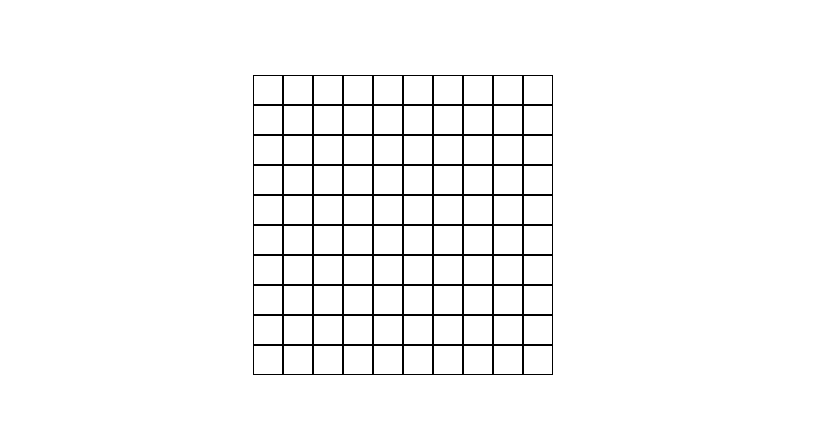
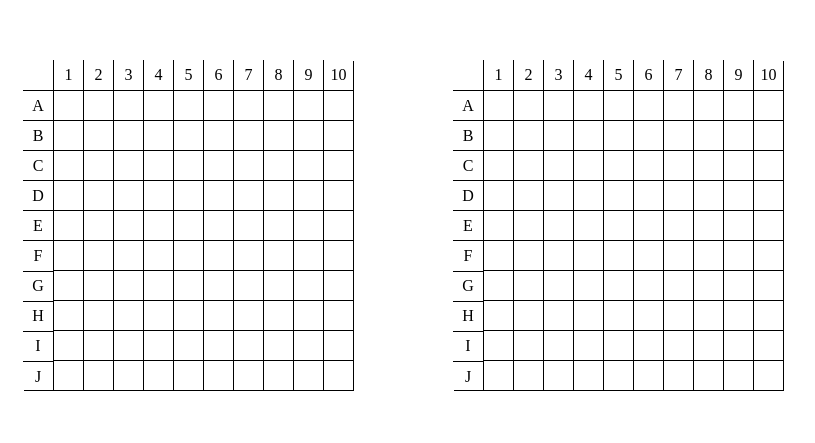
Before and after one commit to Zaltman/project-battleship, a website built with webpack: page dist/index.html in a window 1280 px wide. Shown: the part 175-618 px from the top of the page, without its empty margins (237-1052 px from the left). Built offline with nearby package versions, Linux system fonts and the light colour scheme.

Commit message:
Place ship and receive attack implementation

```diff
--- a/src/index.js
+++ b/src/index.js
@@ -1,42 +1,111 @@
 import _ from 'lodash';
 import './styles.css';
 
-function createShip(length) {
-  function createShip(length) {
+const shipFactory = (length) => {
   let shipSquares = [];
   for (let i = 0; i < length; i++) {
     shipSquares[i] = false;
   }
-    return shipSquares;
-  }
-
-  return {
-    shipSquares: createShip(length),
-    hit: function (whichSquare) {
-      this.shipSquares[whichSquare] = true;
+  const hitProto = {
+    hit: function hit(hitSquareIndex) {
+      this.shipSquares[hitSquareIndex] = true;
     },
-    isSunk: function () {
+  };
+  const isSunkProto = {
+    isSunk: function isSunk() {
       for (let i = 0; i < this.shipSquares.length; i++) {
         if (this.shipSquares[i] == false) return 'ship is not sunk';
       }
       return 'ship has sunk';
     },
   };
-}
-let ship1 = createShip(4);
+  return Object.assign({}, isSunkProto, hitProto, { shipSquares });
+};
+let shipTest = shipFactory(3);
+const squaresObj = {
+  squaresArray: Array(100),
+};
 
 function gameBoardFactory() {
-  function createP1Board() {
+  let mainContainer = document.createElement('div');
+  mainContainer.setAttribute('id', 'mainContainer');
+  document.querySelector('body').appendChild(mainContainer);
+  let createBoard = function () {
+    for (let i = 0; i < 2; i++) {
+      let whichPlayer;
+      let playerContainer = document.createElement('div');
+      if (!document.querySelector('#p1Container')) {
+        playerContainer.setAttribute('id', 'p1Container');
+        whichPlayer = 'player1';
+      } else {
+        playerContainer.setAttribute('id', 'p2Container');
+        whichPlayer = 'player2';
+      }
+      mainContainer.appendChild(playerContainer);
+      (function cordinateColumnF() {
+        let coordinateColumn = document.createElement('div');
+        coordinateColumn.classList.add('coordinateColumn');
+        playerContainer.appendChild(coordinateColumn);
+
+        for (let i = 0; i < 10; i++) {
+          let coordinateSquare = document.createElement('div');
+          coordinateSquare.classList.add('coordinateSquareColumn');
+          coordinateSquare.textContent = String.fromCharCode(i + 65);
+          coordinateColumn.appendChild(coordinateSquare);
+        }
+      })();
+      (function cordinateRowF() {
+        let coordinateRow = document.createElement('div');
+        coordinateRow.classList.add('coordinateRow');
+        playerContainer.appendChild(coordinateRow);
+        for (let i = 0; i < 10; i++) {
+          let coordinateSquare = document.createElement('div');
+          coordinateSquare.classList.add('coordinateSquareRow');
+          coordinateSquare.textContent = i + 1;
+          coordinateRow.appendChild(coordinateSquare);
+        }
+      })();
+      let shipSquaresContainer = document.createElement('div');
+      shipSquaresContainer.classList.add('squaresContainer');
+      playerContainer.appendChild(shipSquaresContainer);
+
+      (function fillWithSquares() {
         for (let i = 0; i < 100; i++) {
           let boardSquare = document.createElement('div');
           boardSquare.classList.add('boardSquare');
-      mainContainer.appendChild(boardSquare);
+          boardSquare.classList.add(whichPlayer);
+          boardSquare.setAttribute('squareId', i);
+          shipSquaresContainer.appendChild(boardSquare);
         }
+      })();
     }
-  createP1Board();
+  };
+  let placeShip = function (shipSize, squareIndex) {
+    let ship = shipFactory(shipSize);
+    for (let i = 0; i < shipSize; i++) {
+      squaresObj.squaresArray[squareIndex + i] = {};
+      squaresObj.squaresArray[squareIndex + i].ship = ship;
+      squaresObj.squaresArray[squareIndex + i].shipSquareHitIndex = i;
     }
+  };
+  let receiveAttack = function (coord) {
+    if (squaresObj.squaresArray[coord]) {
+      let hitIndex = squaresObj.squaresArray[coord].shipSquareHitIndex;
+      squaresObj.squaresArray[coord].ship.hit(hitIndex);
+      console.log(squaresObj.squaresArray[coord].ship.isSunk());
+    } else {
+      squaresObj.squaresArray[coord] = 'missed shot';
+    }
+  };
+  return { createBoard, placeShip, receiveAttack };
+}
+let gameBoard = gameBoardFactory();
+gameBoard.createBoard();
+gameBoard.placeShip(3, 0);
 
-let mainContainer = document.createElement('div');
-mainContainer.setAttribute('id', 'mainContainer');
-document.querySelector('body').appendChild(mainContainer);
-gameBoardFactory();
+gameBoard.receiveAttack(0);
+gameBoard.receiveAttack(1);
+gameBoard.receiveAttack(2);
+gameBoard.receiveAttack(5);
+
+console.log(squaresObj.squaresArray);
--- a/src/ship.js
+++ b/src/ship.js
@@ -1,32 +1,3 @@
-function shipFactory(length) {
-  function createShip(length) {
-    let shipSquares = [];
-    for (let i = 0; i < length; i++) {
-      shipSquares[i] = false;
-    }
-    return shipSquares;
-  }
+const placeShip = (ship1) => [false, false, false];
 
-  return {
-    shipSquares: createShip(length),
-    hit: function (whichSquare) {
-      this.shipSquares[whichSquare] = true;
-    },
-    isSunk: function () {
-      for (let i = 0; i < this.shipSquares.length; i++) {
-        if (this.shipSquares[i] == false) return 'ship is not sunk';
-      }
-      return 'ship has sunk';
-    },
-  };
-}
-
-module.exports = shipFactory;
-// let ship1 = createShip(4);
-// ship1.hit(0);
-// ship1.hit(1);
-// ship1.hit(2);
-// ship1.hit(3);
-// console.log(ship1.isSunk());
-
-// console.log(ship1);
+module.exports = placeShip;
--- a/src/ship.test.js
+++ b/src/ship.test.js
@@ -0,0 +1,5 @@
+const placeShip = require('./ship');
+
+test('place ship on array, 3squares long ship equals to three defined indexes on array', () => {
+  expect(placeShip(ship3)).toBe();
+});
--- a/src/styles.css
+++ b/src/styles.css
@@ -18,13 +18,80 @@ body {
 }
 #mainContainer {
   display: flex;
+  /* justify-content: flex-end; */
+  /* align-items: flex-end; */
+  /* width: 330px; */
+  /* height: 330px; */
+  flex-wrap: wrap;
+}
+
+#p1Container,
+#p2Container {
+  display: flex;
+  /* justify-content: flex-end; */
+  /* align-items: flex-end; */
+  width: 330px;
+  height: 330px;
+  margin: 50px;
+  flex-wrap: wrap;
+  box-shadow: 1px 1px 0px 0px black;
+}
+
+.coordinateRow {
+  display: flex;
+  height: 30px;
+  width: 300px;
+  /* border: solid 1px black; */
+  border-bottom: 0px;
+  flex-grow: 1;
+}
+
+.coordinateSquareRow {
+  display: flex;
+  width: 10%;
+  justify-content: center;
+  align-items: center;
+  border-left: solid 1px black;
+  border-top: 0px;
+  /* margin-left: 1px; */
+  /* padding-left: -1; */
+}
+
+.coordinateSquareColumn {
+  display: flex;
+  height: 10%;
+  justify-content: center;
+  align-items: center;
+  border-bottom: solid 1px black;
+  border-left: 0px;
+}
+.coordinateColumn {
+  height: 302px;
+  width: 30px;
+  border: solid 1px black;
+  border-right: 0px;
+  border-left: 0px;
+  border-bottom: 0px;
+  margin-top: 30px;
+}
+.coordinateColumn div:last-child {
+  border-bottom: 0px;
+}
+.squaresContainer {
+  /* box-sizing: content-box; */
+  display: flex;
+  position: absolute;
+  margin-top: 30px;
+  margin-left: 30px;
   width: 300px;
   height: 300px;
   flex-wrap: wrap;
+  /* border: solid 2px black; */
 }
-
 .boardSquare {
   width: 10%;
   height: 10%;
-  border: solid 1px black;
+  /* flex-grow: 1; */
+  border-top: solid 1px black;
+  border-left: solid 1px black;
 }
--- a/webpack.config.js
+++ b/webpack.config.js
@@ -20,7 +20,7 @@ module.exports = {
   },
   plugins: [
     new HtmlWebpackPlugin({
-      title: 'Preconfigured webpack',
+      title: 'Battleships',
     }),
     // Plugin for hot module replacement
     new webpack.HotModuleReplacementPlugin(),
```
Also changed, not shown: dist/index.html, dist/runtime.bundle.js, 1 other file. Lines whose indentation alone changed are shown as unchanged.
